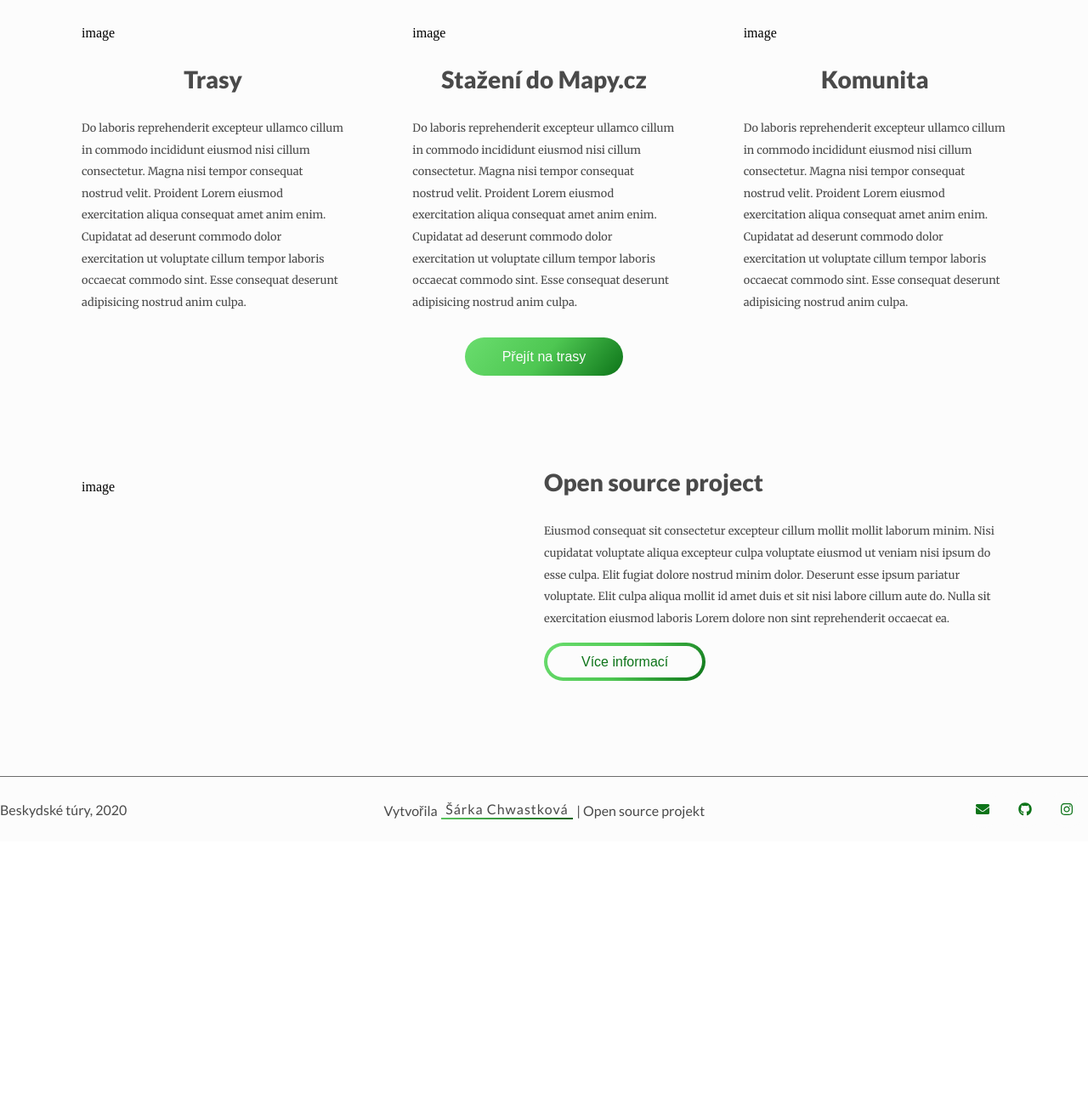
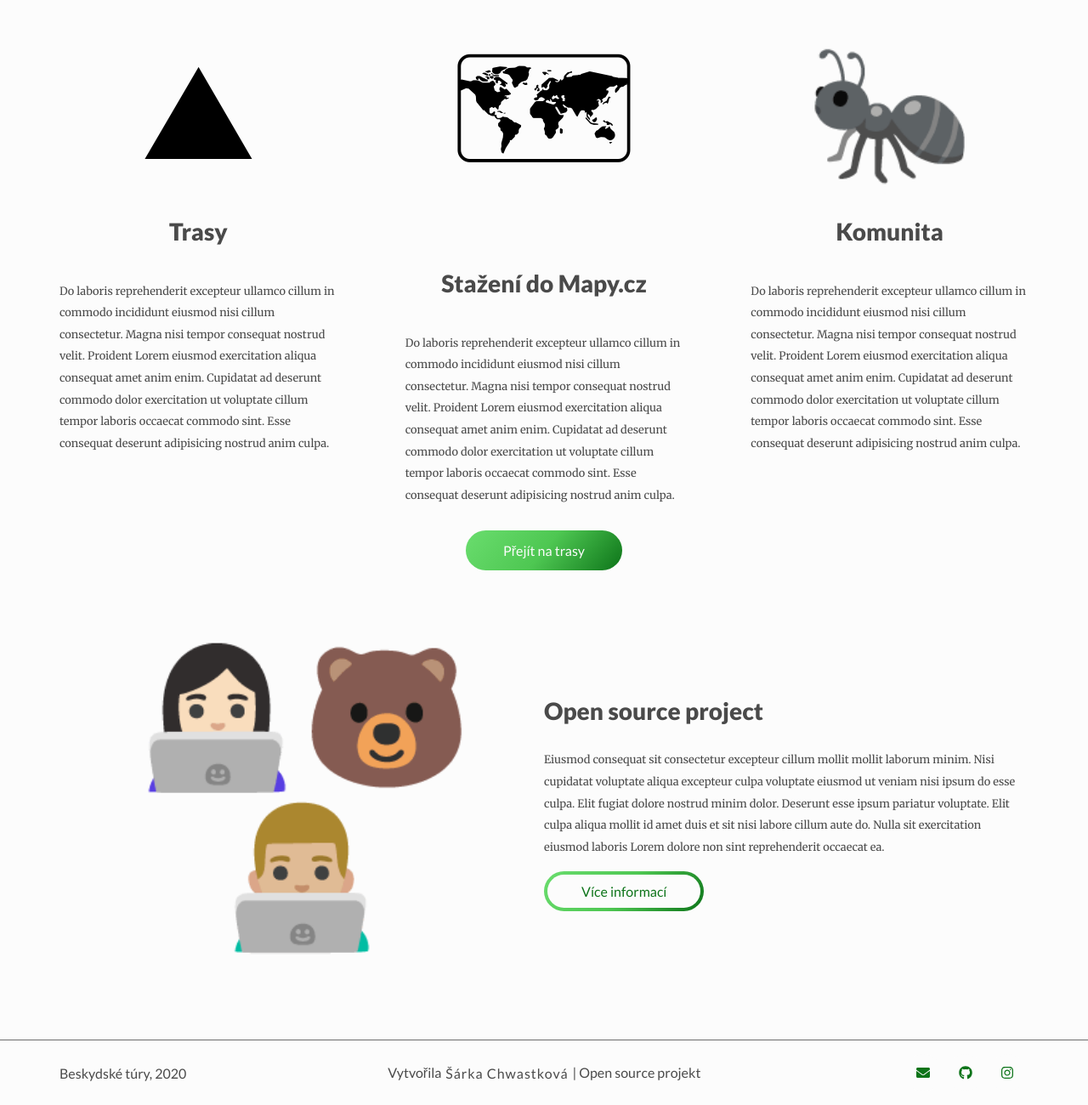
Before and after one commit to sarkaaa/beskydske-tury, a Gatsby site: page / in a window 1280 px wide. Shown: the part 662-1962 px from the top of the page at 85% size. Before the commit the page ends 1652 px from the top, so only its background shows below. Built offline with nearby package versions, Linux system fonts and the light colour scheme; Gatsby itself is replaced by a stand-in of ours.

Commit message:
Index page and components.

```diff
--- a/src/components/button.tsx
+++ b/src/components/button.tsx
@@ -4,6 +4,7 @@ const Button = styled.button<{ bordered?: boolean }>`
   border-radius: 3rem;
   padding: 0.6rem 2.5rem;
   font-size: ${({ theme }) => theme.sizes.sizeS};
+  font-family: 'Lato', sans-serif;
   color: ${({ theme }) => theme.colors.light};
   border: solid 4px transparent;
   background-image: linear-gradient(rgba(255, 255, 255, 0), rgba(255, 255, 255, 0)), linear-gradient(-50deg, #0D7419, #4ec752, #6ADD6E);
--- /dev/null
+++ b/src/components/container.tsx
@@ -0,0 +1,12 @@
+import * as React from 'react'
+import styled from 'styled-components'
+
+const Container = styled.div`
+  width: 100%;
+
+  @media screen and (min-width: 1200px) {
+    width: 1140px;
+    padding: 3rem 6rem;
+  }
+`
+export default Container
--- a/src/components/header.tsx
+++ b/src/components/header.tsx
@@ -3,7 +3,7 @@ import styled from 'styled-components'
 
 const Wrapper = styled.div`
   width: 100%;
-  padding: 8rem 0;
+  padding: 5rem 0;
   border-bottom: 1px solid ${({ theme }) => theme.colors.dark};
   display: flex;
   flex-direction: column;
@@ -17,7 +17,7 @@ const Title = styled.h1`
   text-align: center;
   font-family: 'Lato', sans-serif;
   font-size: ${({ theme }) => theme.sizes.sizeXL};
-  line-height: 1.7;
+  line-height: 1.2;
   font-weight: 900;
 
   @media screen and (min-width: 420px) {
--- a/src/components/layout.tsx
+++ b/src/components/layout.tsx
@@ -54,18 +54,28 @@ const Main = styled.main`
   display: flex;
   flex-direction: column;
   align-items: center;
+  width: 100%;
   background-color: ${({ theme }) => theme.colors.light};
   padding: 3rem 0;
 `
 
 const Footer = styled.footer`
-  display: flex;
-  justify-content: space-between;
-  align-items: center;
   width: 100%;
   margin: 0;
   padding: 1rem 3rem;
   border-top: 1px solid ${({ theme }) => theme.colors.gray};
+`
+
+const FooterContainer = styled.div`
+  width: 100%;
+  display: flex;
+  justify-content: space-between;
+  align-items: center;
+  margin: 0 auto;
+
+  @media screen and (min-width: 1200px) {
+    width: 1140px;
+  }
 
   & > span {
     color: ${({ theme }) => theme.colors.dark};
@@ -93,15 +103,19 @@ const Layout = ({ children }: Props) => (
         <span>logo</span>
         <Categories>
           <li>
-            <Link href="/">Domovská stránka</Link>
+            <Link to="/" navLink>Domovská stránka</Link>
           </li>
           <li>
-            <Link href="/about">O webu & kontakt</Link>
+            <Link to="/trasy" navLink>Trasy</Link>
+          </li>
+          <li>
+            <Link to="/kontakt" navLink>O webu & kontakt</Link>
           </li>
         </Categories>
       </Navbar>
       <Main>{children}</Main>
       <Footer>
+        <FooterContainer>
           <span>
             Beskydské túry, 2020
           </span>
@@ -119,6 +133,7 @@ const Layout = ({ children }: Props) => (
               <FontAwesomeIcon icon={faInstagram} />
             </Icon>
           </IconsWrapper>
+        </FooterContainer>
       </Footer>
     </Wrapper>
   </ThemeProvider>
--- a/src/components/link.tsx
+++ b/src/components/link.tsx
@@ -1,21 +1,18 @@
-import React from 'react'
-import styled from 'styled-components'
+import * as React from 'react'
+import { Link } from 'gatsby'
+import styled, { css } from 'styled-components'
 
-const StyledLink = styled.a`
+const StyledLinkWrapper = styled.div<{navLink}>`
   position: relative;
   display: inline-block;
-  color: ${({ theme }) => theme.colors.dark};
-  font-family: 'Lato', sans-serif;
-  font-weight: 400;
-  line-height: 1;
-  text-decoration: none;
-  letter-spacing: 1px;
-  padding: 4px 0.3rem;
   margin: 0 0.1rem;
   overflow: hidden;
   vertical-align: bottom;
   z-index: 0;
   transition: ease-out .4s;
+
+  ${({ navLink }) => navLink && css`
+    padding: 4px 0.3rem;
 
     &::before {
       content: "";
@@ -31,9 +28,13 @@ const StyledLink = styled.a`
       transition: transform .25s ease-out;
       z-index: -1;
     }
+  `}
 
   &:hover {
-    color: ${({ theme }) => theme.colors.light};
+    & a {
+      color: ${({ navLink, theme }) => navLink ? theme.colors.light : theme.colors.primary};
+      text-decoration: ${({ navLink }) => navLink ? 'none' : 'underline'};
+    }
 
     &::before {
       transform: translateY(0);
@@ -41,18 +42,35 @@ const StyledLink = styled.a`
       border-radius: 0.25rem;
     }
   }
+
+  & a {
+    color: ${({ theme }) => theme.colors.dark};
+    font-family: 'Lato', sans-serif;
+    font-weight: 400;
+    line-height: 1;
+    text-decoration: none;
+    letter-spacing: 1px;
+  }
 `
 
 type Props = {
   children: React.ReactNode;
-  href: string;
+  navLink?: boolean;
   [x: string]: any;
 }
 
-const Link = ({ children, href,...props }: Props) => (
+const StyledLink = ({ children, navLink = false, ...props }: Props) => (
   <>
-    <StyledLink href={href} {...props}>{children}</StyledLink>
+    <StyledLinkWrapper navLink={navLink}>
+      {
+        props && props.to
+        ? (
+          <Link to={props.to} {...props}>{children}</Link>
+        )
+        : <a {...props}>{children}</a>
+      }
+    </StyledLinkWrapper>
   </>
 )
 
-export default Link
+export default StyledLink
--- a/src/constants/sizes.ts
+++ b/src/constants/sizes.ts
@@ -1,4 +1,4 @@
-export const sizeXXL = '5rem';
+export const sizeXXL = '8rem';
 export const sizeXL = '4rem';
 export const sizeS = '1rem';
 export const sizeXS = '0.8rem';
--- a/src/pages/index.tsx
+++ b/src/pages/index.tsx
@@ -1,13 +1,12 @@
 import React from "react"
+import { Link } from 'gatsby'
 import styled, { css } from 'styled-components'
 import Layout from "../components/layout"
 import SEO from "../components/seo"
 import Button from '../components/button'
 import Header from '../components/header'
-
-const Container = styled.div`
-  padding: 3rem 6rem;
-`
+import Emoji from "../components/emoji";
+import Container from "../components/container";
 
 const Title = styled.h3`
   text-align: center;
@@ -22,6 +21,9 @@ const InfoWrapper = styled.div`
 
 const InfoContainer = styled.div`
   flex: 1;
+  display: flex;
+  flex-direction: column;
+  align-items: center;
 `
 
 const ButtonWrapper = styled.div<{ centered?: boolean }>`
@@ -37,11 +39,14 @@ const SpaceDiv = styled.div`
 
 const HorizontalInfo = styled.div`
   display: flex;
-  align-items: baseline;
+  align-items: center;
   margin-top: 5rem;
 
   & div {
     flex: 1;
+    &:first-child {
+      text-align: center;
+    }
   }
 `
 
@@ -52,29 +57,31 @@ const IndexPage = () => (
       <Container>
       <InfoWrapper>
         <InfoContainer>
-          <span>image</span>
+          <Emoji label="mountain" symbol="⛰" emojiSize="large" />
           <Title>Trasy</Title>
           <p>Do laboris reprehenderit excepteur ullamco cillum in commodo incididunt eiusmod nisi cillum consectetur. Magna nisi tempor consequat nostrud velit. Proident Lorem eiusmod exercitation aliqua consequat amet anim enim. Cupidatat ad deserunt commodo dolor exercitation ut voluptate cillum tempor laboris occaecat commodo sint. Esse consequat deserunt adipisicing nostrud anim culpa.</p>
         </InfoContainer>
         <SpaceDiv />
         <InfoContainer>
-          <span>image</span>
+        <Emoji label="map" symbol="🗺" emojiSize="large" />
           <Title>Stažení do Mapy.cz</Title>
           <p>Do laboris reprehenderit excepteur ullamco cillum in commodo incididunt eiusmod nisi cillum consectetur. Magna nisi tempor consequat nostrud velit. Proident Lorem eiusmod exercitation aliqua consequat amet anim enim. Cupidatat ad deserunt commodo dolor exercitation ut voluptate cillum tempor laboris occaecat commodo sint. Esse consequat deserunt adipisicing nostrud anim culpa.</p>
         </InfoContainer>
         <SpaceDiv />
         <InfoContainer>
-          <span>image</span>
+          <Emoji label="community" symbol="🐜" emojiSize="large" />
           <Title>Komunita</Title>
           <p>Do laboris reprehenderit excepteur ullamco cillum in commodo incididunt eiusmod nisi cillum consectetur. Magna nisi tempor consequat nostrud velit. Proident Lorem eiusmod exercitation aliqua consequat amet anim enim. Cupidatat ad deserunt commodo dolor exercitation ut voluptate cillum tempor laboris occaecat commodo sint. Esse consequat deserunt adipisicing nostrud anim culpa.</p>
         </InfoContainer>
       </InfoWrapper>
       <ButtonWrapper centered>
-        <Button onClick={() => {}}>Přejít na trasy</Button>
+        <Link to="/trasy">
+          <Button>Přejít na trasy</Button>
+        </Link>
       </ButtonWrapper>
       <HorizontalInfo>
         <div>
-          <span>image</span>
+          <Emoji label="opensource" symbol="👩🏻‍💻🐻👨🏼‍💻" emojiSize="large" />
         </div>
         <div>
           <h3>Open source project</h3>
```
Lines whose indentation alone changed are shown as unchanged.
